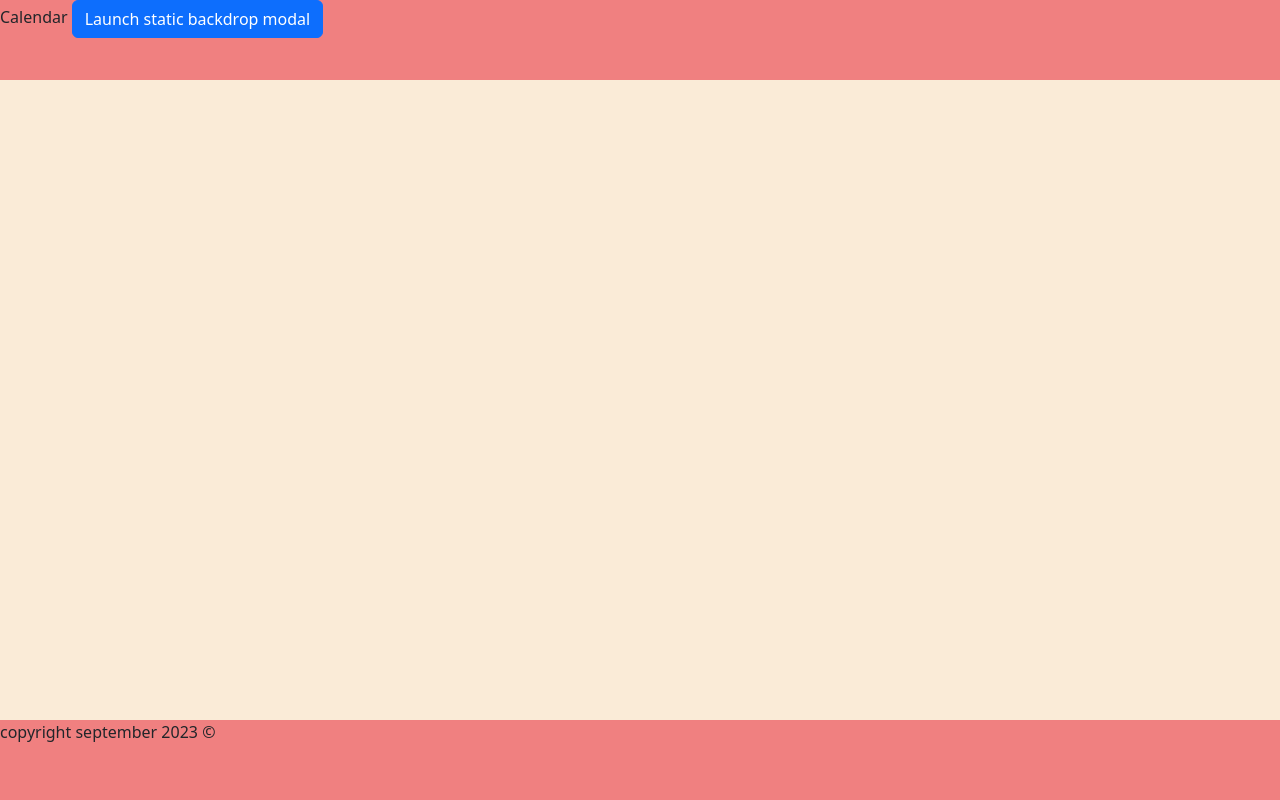
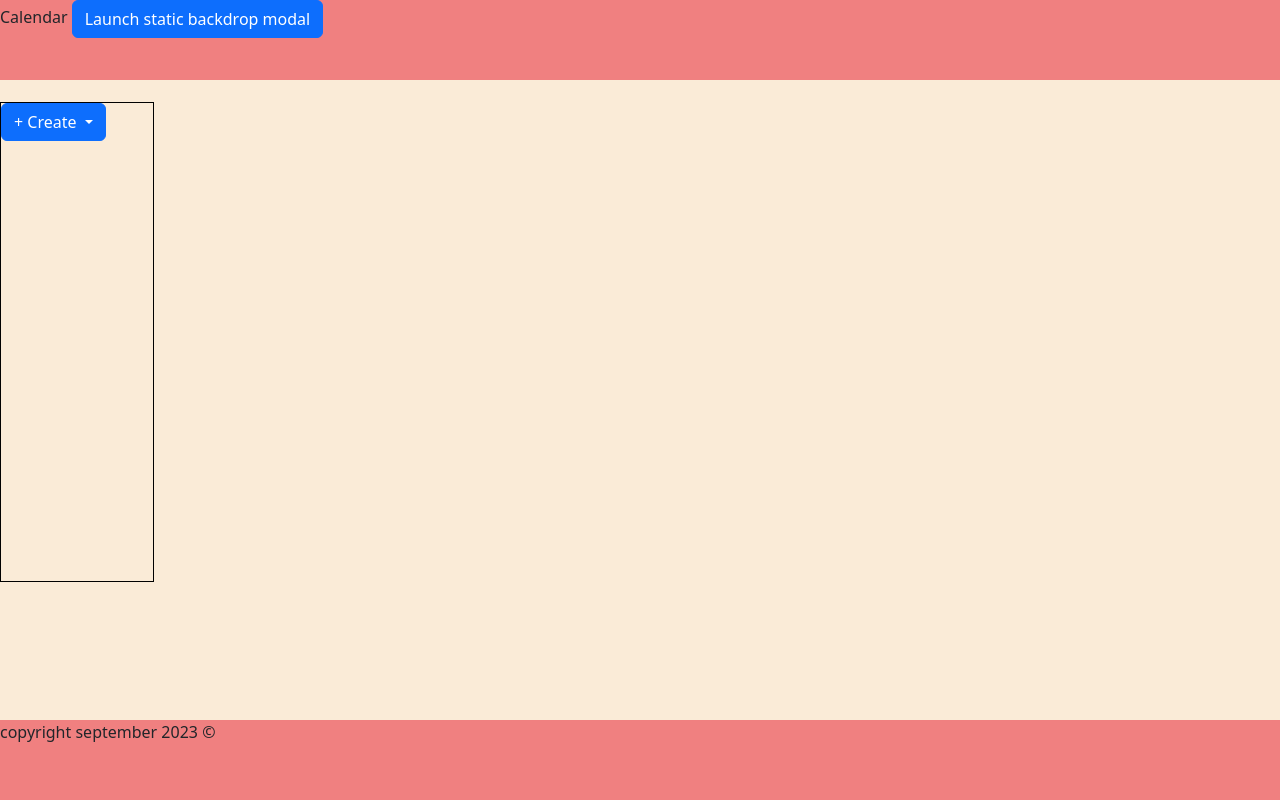
Before and after one commit to ebroto7/Assembler-Calendar, a website: page src/index.html in a window 1280 px wide. Drawn offline with nearby package versions, Linux system fonts and the light colour scheme.

Commit message:
Basic srtucture of side bar

```diff
--- a/src/index.html
+++ b/src/index.html
@@ -16,7 +16,23 @@
         <button type="button" class="btn btn-primary" data-bs-toggle="modal" data-bs-target="#CreateEvent_Modal">
             Launch static backdrop modal
           </button>
+          <aside id="aside">
+            <div class="btn-group" role="group">
+              <button type="button" class="btn btn-primary dropdown-toggle" data-bs-toggle="dropdown" aria-expanded="false">
+              + Create
+              </button>
+              <ul class="dropdown-menu">
+                <li><a class="dropdown-item" href="#">Event</a></li>
+                <li><a class="dropdown-item" href="#">Task</a></li>
+                <li><a class="dropdown-item" href="#">Appointment schedule</a></li>
 
+              </ul>
+            </div>
+
+
+
+            </ul>
+          </aside>
           <!-- Modal -->
           <div class="modal fade" id="CreateEvent_Modal" data-bs-backdrop="static" data-bs-keyboard="false" tabindex="-1" aria-labelledby="staticBackdropLabel" aria-hidden="true">
             <div class="modal-dialog">
--- a/src/style.css
+++ b/src/style.css
@@ -15,3 +15,10 @@ body {
     background-color: lightcoral;
     height: 10%;
 }
+aside{
+    margin-top: 4em;
+overflow: scroll;
+    height:30em;
+    width:12%;
+    border:1px solid black;
+}
```
Also changed, not shown: src/docs/DailyLog.md (line endings or trailing spaces), 1 other file.
